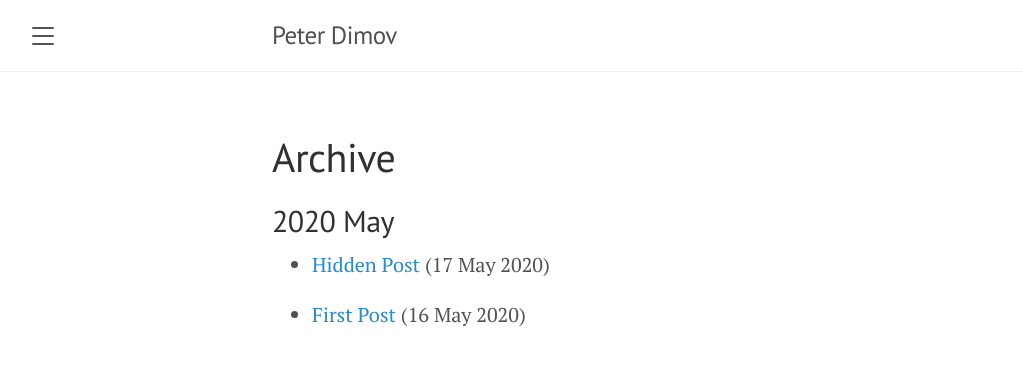
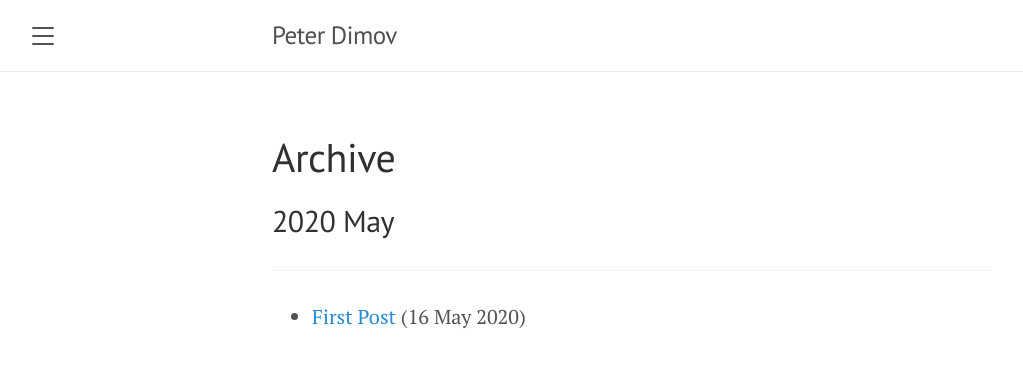
Before and after one commit to pdimov/blog, a Jekyll site: the page built from archive.md, in a window 1280 px wide. Shown: the top 368 px of the page, without its empty margins (8-1031 px from the left). Built offline with Jekyll 4.4.1, drawn with Linux system fonts in a browser that asks for light colours.

Commit message:
Update archive.md

```diff
--- a/archive.md
+++ b/archive.md
@@ -6,7 +6,10 @@ title: Archive
 {% assign posts_by_month = site.posts | group_by_exp: "post", "post.date | date: '%Y %b'" %}
 {% for month in posts_by_month %}
 ## {{ month.name }}
+---
 {% for post in month.items %}
+{% unless post.hidden %}
 * [{{ post.title }}]({{ post.url | absolute_url }}) ({{ post.date | date_to_string }})
+{% endunless %}
 {% endfor %}
 {% endfor %}
```
